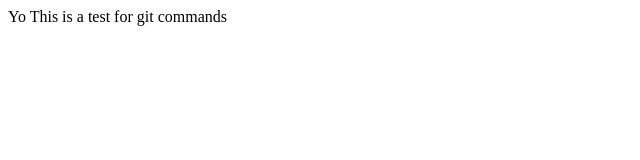
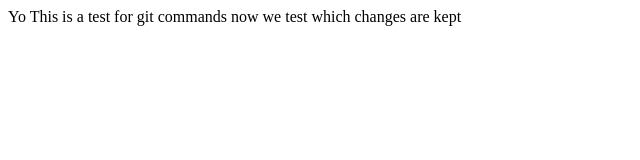
Before and after one commit to OsamaIssa99/Test, a plain HTML site: page index.html in a window 1280 px wide. Shown: the whole page, without its empty margins (0-640 px from the left). Drawn offline with Linux system fonts and the light colour scheme.

Commit message:
testing which changes will be kept

```diff
--- a/index.html
+++ b/index.html
@@ -1,4 +1,5 @@
 <div>
     Yo
     This is a test for git commands
+    now we test which changes are kept
 </div>
```
